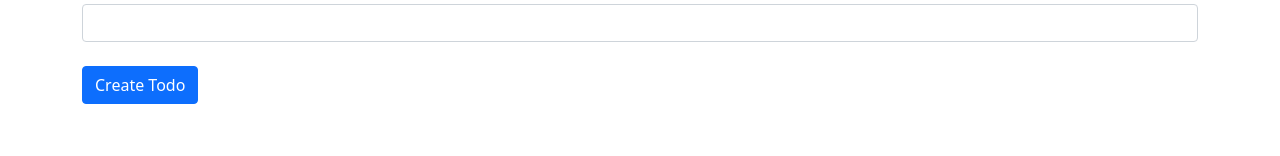
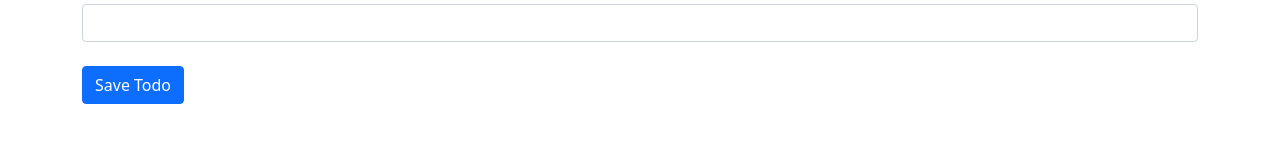
Before and after one commit to Buenaventura-Celine/CRUD_MERN, a React (Create React App) app in the folder mern-crud/: page /create in a window 1280 px wide. Shown: the part 134-290 px from the top of the page. Built offline with nearby package versions, Linux system fonts and the light colour scheme.

Commit message:
Change the name of the button to become more neutral

```diff
--- a/mern-crud/src/TodoForm.js
+++ b/mern-crud/src/TodoForm.js
@@ -30,7 +30,7 @@ export const TodoForm = ({ todo, onSubmit }) => {
             </div><br/>
             <div className="form-group">
                 <button type="submit" className="btn btn-primary">
-                    Create Todo
+                    Save Todo
                 </button>
             </div>
         </form>
```
